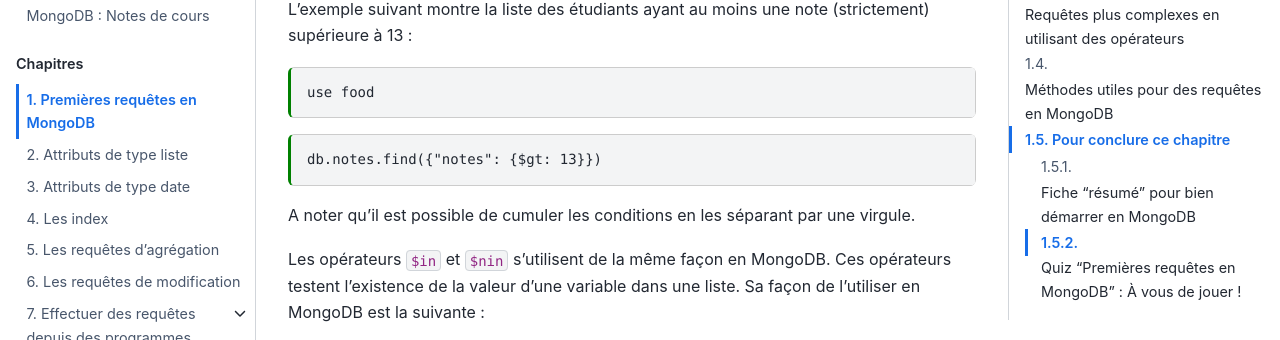
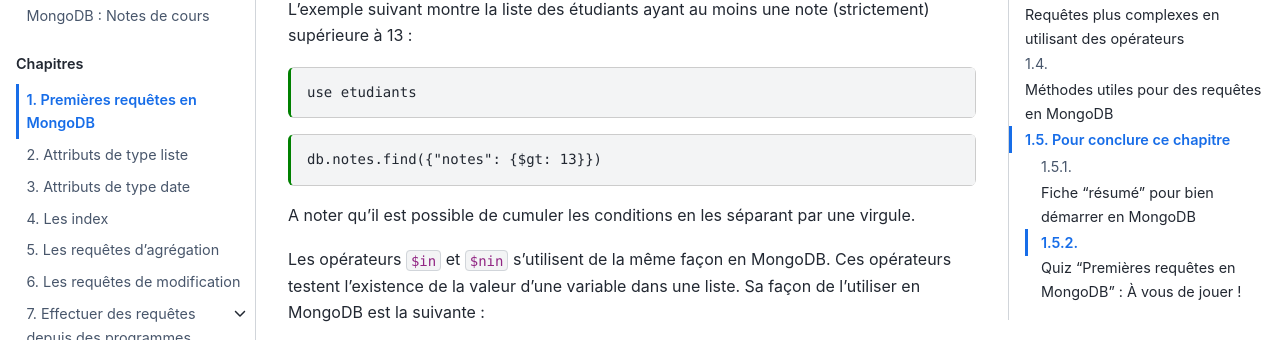
Before and after one commit to rtavenar/mongo_book, a Jupyter Book: the page built from content/01_find.md, in a window 1280 px wide and 900 px high, scrolled down 6768 px, cut to the strip 176-516 px from the top of the window. Built offline with Jupyter Book 1.0.4 settings and Sphinx 7.4.7 and the Sphinx Book theme 1.1.4, drawn with Linux system fonts in a browser that asks for light colours.

Commit message:
Update 01_find.md

````diff
--- a/content/01_find.md
+++ b/content/01_find.md
@@ -275,7 +275,7 @@
 L'exemple suivant montre la liste des étudiants ayant au moins une note (strictement) supérieure à 13 :
 
 ```{code-cell}
-use food
+use etudiants
 ```
 
 ```{code-cell}
@@ -321,7 +321,7 @@
 )
 ```
 
-> Cette requête renvera donc les documents ayant une clé `a`.
+Cette requête renvera donc les documents ayant une clé `a`.
 
 Enfin, l'opérateur `$size` permet des récuperer les documents avec des sous-documents d'une certaine taille. Sa syntaxe en MongoDB s'écrit comme suit :
 
````
